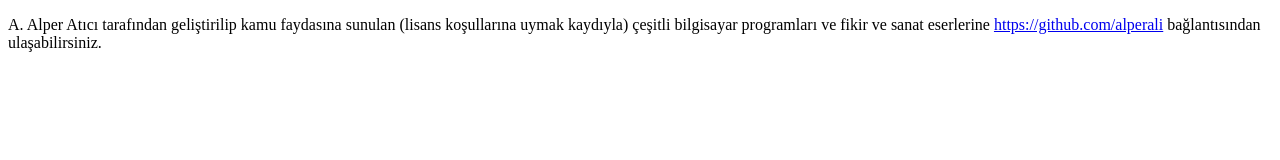
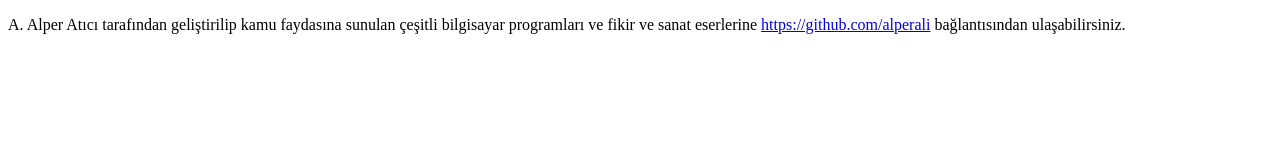
Before and after one commit to alperali/alperali.github.io, a plain HTML site: page index.html in a window 1280 px wide. Drawn offline with Linux system fonts and the light colour scheme.

Commit message:
Update index.html

```diff
--- a/index.html
+++ b/index.html
@@ -6,7 +6,7 @@
   <title>A. Alper Atıcı</title>
 </head>
 <body>
-  <p>A. Alper Atıcı tarafından geliştirilip kamu faydasına sunulan (lisans koşullarına uymak kaydıyla)
+  <p>A. Alper Atıcı tarafından geliştirilip kamu faydasına sunulan
     çeşitli bilgisayar programları ve fikir ve sanat eserlerine
     <a href="https://github.com/alperali">https://github.com/alperali</a> bağlantısından ulaşabilirsiniz.
   </p>
```
